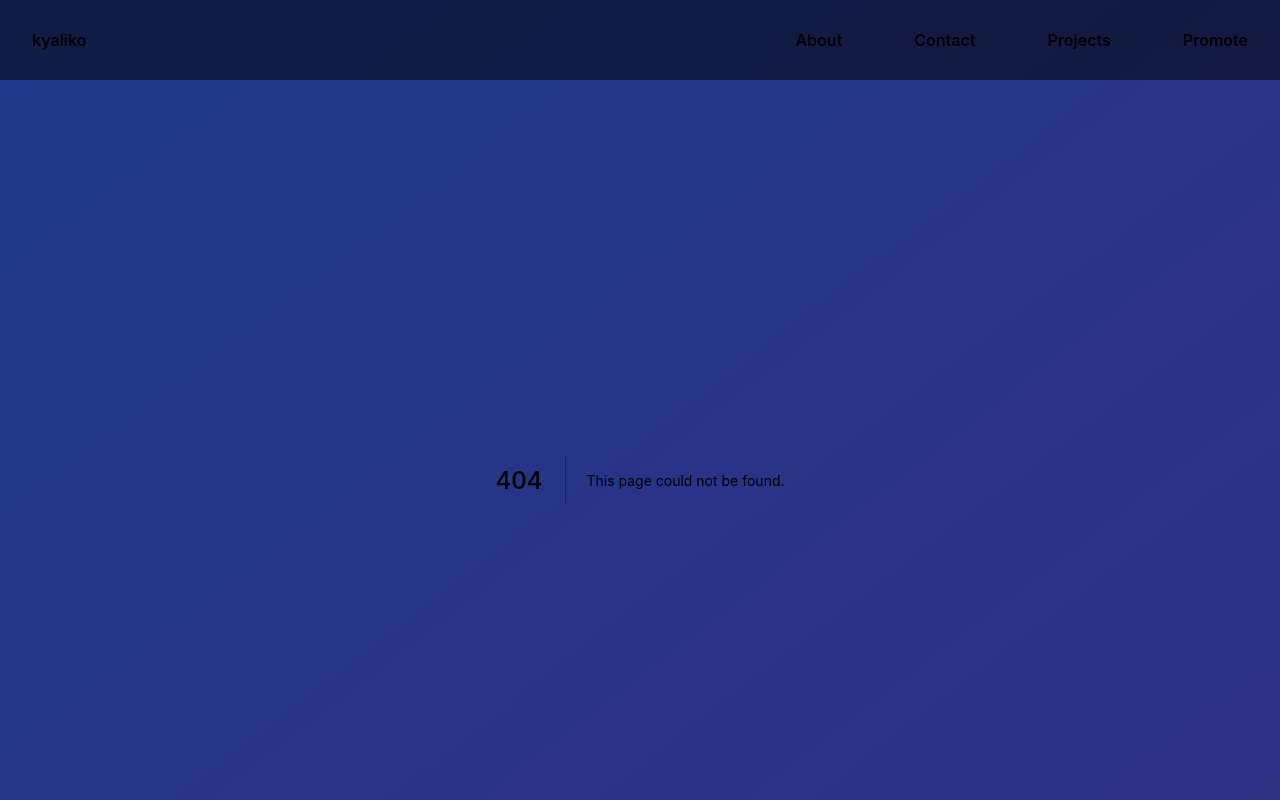
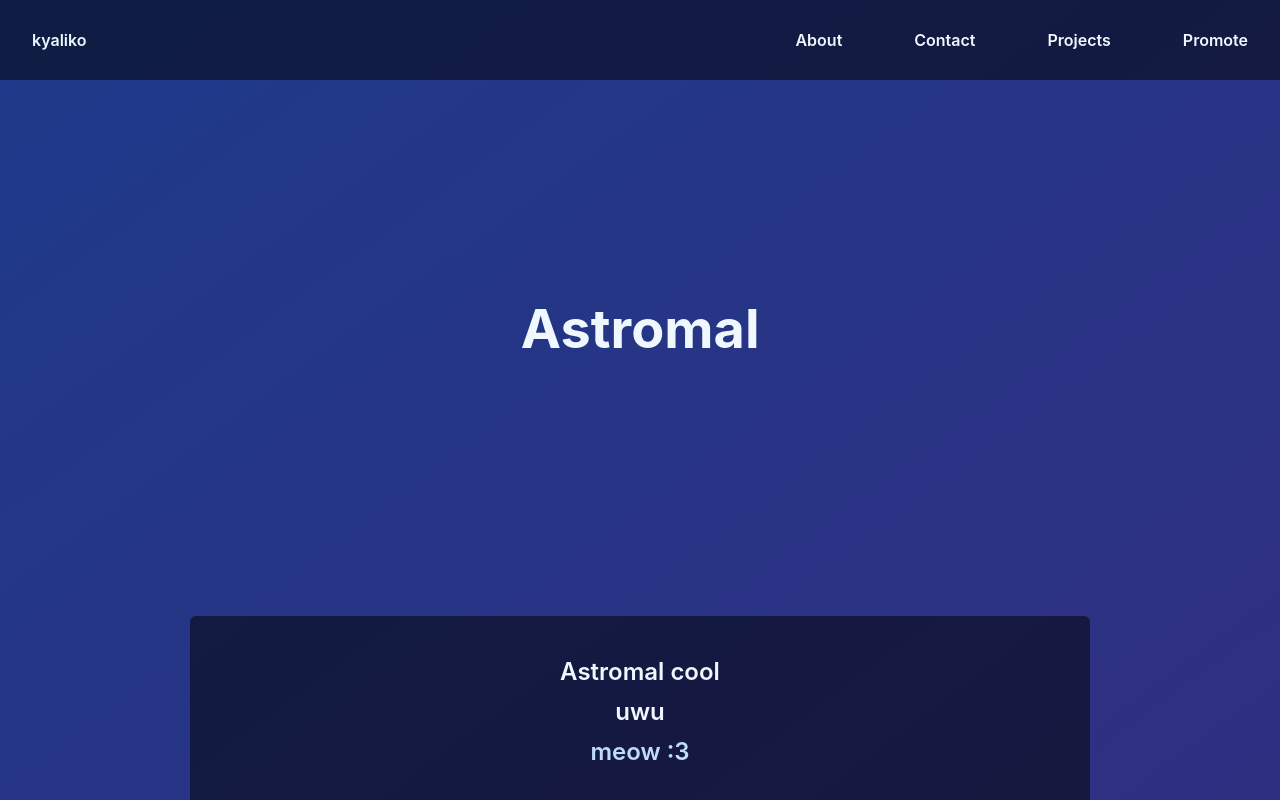
Before and after one commit to Hi-doki/kyalikoweb, a Next.js app: page /astromal in a window 1280 px wide. Before the commit this address had no page. Shown: the top 800 px of the page. Built offline with nearby package versions, Linux system fonts and the light colour scheme.

Commit message:
meowmeowmeow25

```diff
--- /dev/null
+++ b/pages/astromal.js
@@ -0,0 +1,29 @@
+import Head from 'next/head'
+import Link from 'next/link'
+
+const astromal = () => {
+  return (
+    <div>
+        <div className="flex place-content-center text-center py-10 sm:p-48" >
+            <p className="transition ease-in-out rounded-md scale-75 p-5 font-bold text-5xl sm:text-7xl hover:bg-black hover:bg-opacity-20 hover:scale-100 duration-500">Astromal</p>
+        </div>
+
+        <div className="flex place-content-center p-10">
+            <div className=" text-center font-semibold text-xl sm:text-2xl w-3/4 bg-black bg-opacity-50 rounded-md p-10 ">
+                Astromal cool
+                <div className="p-2">
+                    uwu
+                </div>
+                <div>
+                    <span className="text-blue-200">meow :3</span>
+                </div>
+            </div>
+        </div>
+    </div>
+
+
+
+  )
+}
+
+export default astromal
--- /dev/null
+++ b/pages/kat.js
@@ -0,0 +1,26 @@
+import Head from 'next/head'
+import Link from 'next/link'
+
+const kat = () => {
+  return (
+    <div>
+        <div className="flex place-content-center text-center py-10 sm:p-48" >
+            <p className="transition ease-in-out rounded-md scale-75 p-5 font-bold text-5xl sm:text-7xl hover:bg-black hover:bg-opacity-20 hover:scale-100 duration-500">Kyatto</p>
+        </div>
+
+        <div className="flex place-content-center p-10">
+            <div className=" text-center font-semibold text-xl sm:text-2xl w-3/4 bg-black bg-opacity-50 rounded-md p-10 ">
+                Kyatto cool
+                <div className="p-2">
+                    uwu
+                </div>
+                <div>
+                    <span className="text-blue-200">meow :3</span>
+                </div>
+            </div>
+        </div>
+    </div>
+  )
+}
+
+export default kat
```
